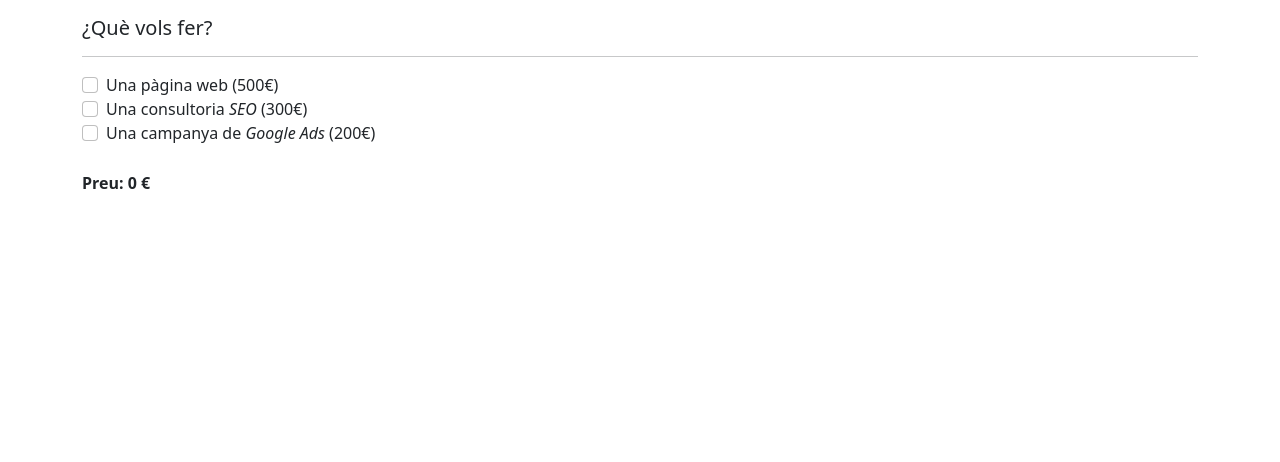
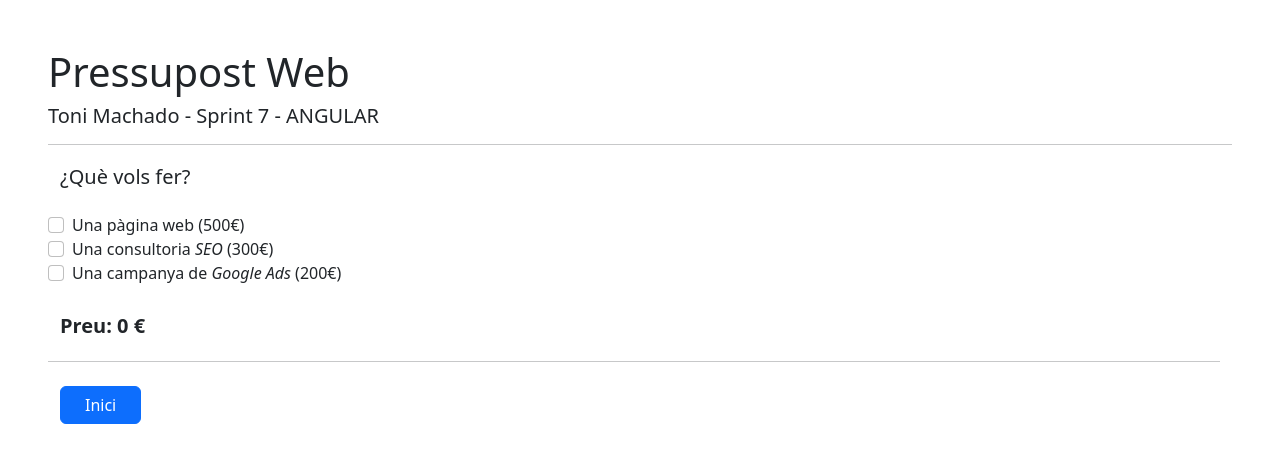
Before and after one commit to tonimjdev/sprint-7-pressupost, an Angular app: page /home in a window 1280 px wide. Shown: the top 462 px of the page. Built offline with nearby package versions, Linux system fonts and the light colour scheme.

Commit message:
Exercici 4 - Component benvinguda & Implementar Routing

```diff
--- a/src/app/app.component.html
+++ b/src/app/app.component.html
@@ -1 +1 @@
-<app-home></app-home>
+<router-outlet></router-outlet>
--- a/src/app/app.module.ts
+++ b/src/app/app.module.ts
@@ -8,15 +8,19 @@ import { HomeComponent } from './pressupost/home/home.component';
 import { PanellComponent } from './pressupost/panell/panell.component';
 
 import { PressupostService } from './pressupost/services/pressupost.service';
+import { BenvingudaComponent } from './pressupost/benvinguda/benvinguda.component';
+import { AppRoutingModule } from './app-routing.module';
 
 @NgModule({
   declarations: [
     AppComponent,
     HomeComponent,
-    PanellComponent
+    PanellComponent,
+    BenvingudaComponent
   ],
   imports: [
     BrowserModule,
+    AppRoutingModule,
     FormsModule,
     ReactiveFormsModule
   ],
--- /dev/null
+++ b/src/app/pressupost/benvinguda/benvinguda.component.html
@@ -0,0 +1,17 @@
+<div class="row p-5" >
+    <div class="col">
+        <h1>Pressupost Web</h1>
+        <h2 class="fs-5 fw-light">Toni Machado - Sprint 7 - ANGULAR</h2>
+        <hr>
+        <p>
+         Crea el teu pressupost personalitzat per fer la teva pàgina Web i consulta tots els nostres serveis.
+        </p>
+        <button
+          class="btn btn-primary"
+          routerLink="/home"
+          routerLinkActive="router-link-active"
+        >
+          Començar
+        </button>
+    </div>
+</div>
--- /dev/null
+++ b/src/app/pressupost/benvinguda/benvinguda.component.ts
@@ -0,0 +1,15 @@
+import { Component, OnInit } from '@angular/core';
+
+@Component({
+  selector: 'app-benvinguda',
+  templateUrl: './benvinguda.component.html',
+  styleUrls: ['./benvinguda.component.css']
+})
+export class BenvingudaComponent implements OnInit {
+
+  constructor() { }
+
+  ngOnInit(): void {
+  }
+
+}
--- a/src/app/pressupost/home/home.component.html
+++ b/src/app/pressupost/home/home.component.html
@@ -1,6 +1,13 @@
-<div class="container pt-3">
-  <h1 class="fs-5">¿Què vols fer?</h1>
-  <hr />
+<div class="row p-5">
+  <div class="col">
+    <h1>Pressupost Web</h1>
+    <h2 class="fs-5 fw-light">Toni Machado - Sprint 7 - ANGULAR</h2>
+    <hr>
+  </div>
+
+  <div class="row ps-4 py-1">
+  <h1 class="fs-5 pb-3">¿Què vols fer?</h1>
+
 
   <form class="form-check">
     <input
@@ -37,5 +44,16 @@
   </form>
 
   <br />
-  <p class="fw-bold">Preu: {{ totalPresu }} €</p>
+  <p class="fw-bold pt-4 pb-1 fs-5">Preu: {{ totalPresu }} €</p>
+  <hr>
+  <div class="col">
+  <button class="btn btn-primary px-4 mt-2"
+  routerLink=""
+  routerLinkActive="router-link-active">
+  Inici</button>
 </div>
+</div>
+
+
+
+      </div>
--- a/src/app/pressupost/panell/panell.component.css
+++ b/src/app/pressupost/panell/panell.component.css
@@ -1,9 +1,10 @@
 .panellClass {
-    width: 500px;
-    padding: 1.5em 1em 1em 2em;
+    width: 400px;
+    padding: 1.5em 1em 1.2em 2em;
     margin: 1em;
-    border: 1px solid rgb(116, 116, 116);
+
     border-radius: 20px;
+    background-color: rgb(246, 243, 240);
 }
 .panellClass input {
     width: 45px;
@@ -12,6 +13,10 @@
 .panellClass button {
   background-color: rgb(231, 126, 93);
 }
+
+.panellClass span {
+  padding-left: 5em;
+}
 /* Treiem fletxes input tipus number */
 input[type=number]::-webkit-inner-spin-button,
 input[type=number]::-webkit-outer-spin-button {
--- a/src/app/pressupost/panell/panell.component.html
+++ b/src/app/pressupost/panell/panell.component.html
@@ -1,4 +1,4 @@
-<div class="panellClass">
+<div class="panellClass shadow-sm">
   <form class="form-group" [formGroup]="panellFormulari">
     <div class="row g-2">
       <div class="col-auto">
```
Also changed, not shown: src/app/app-routing.module.ts (added, +27 -0 lines), src/app/pressupost/benvinguda/benvinguda.component.css (added).
